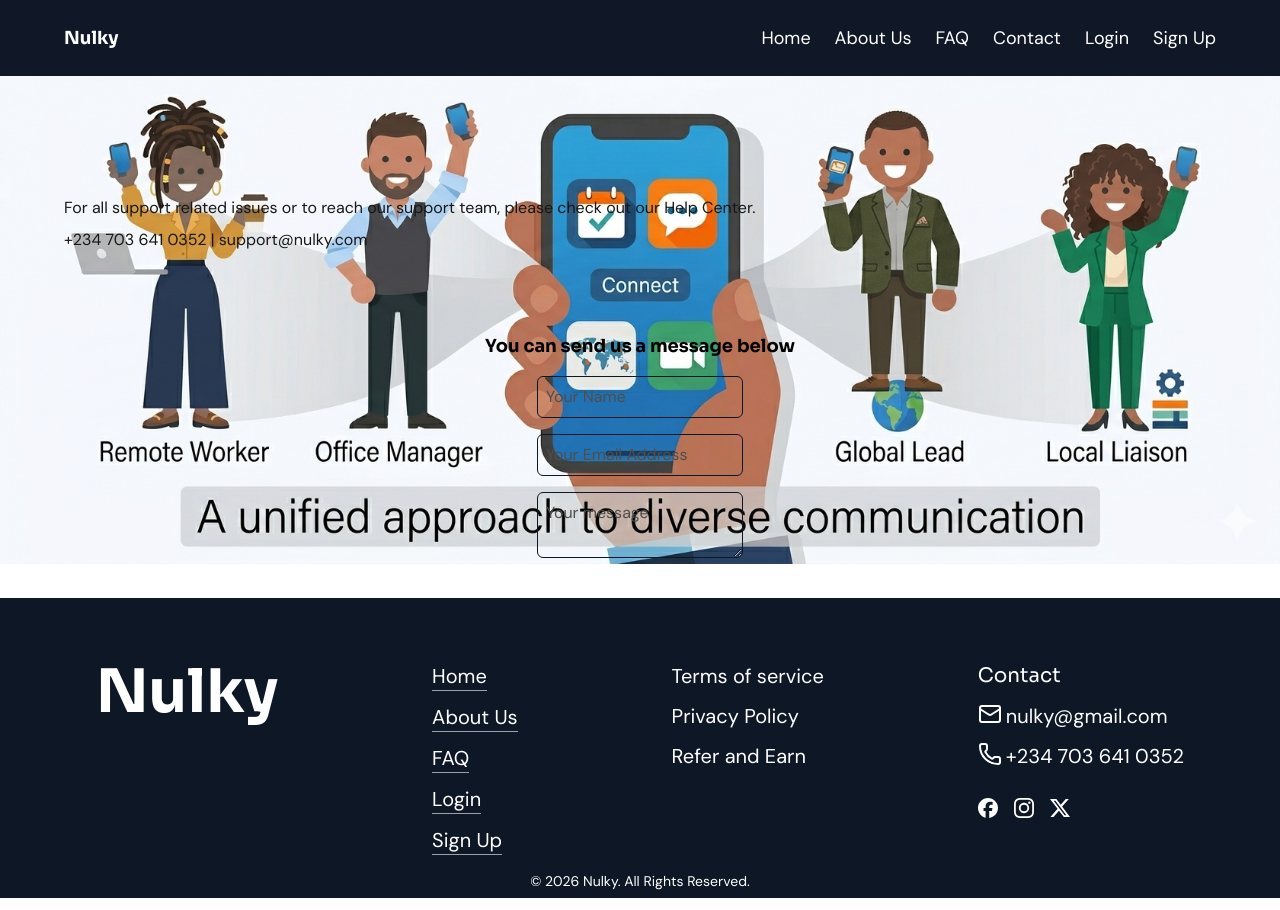
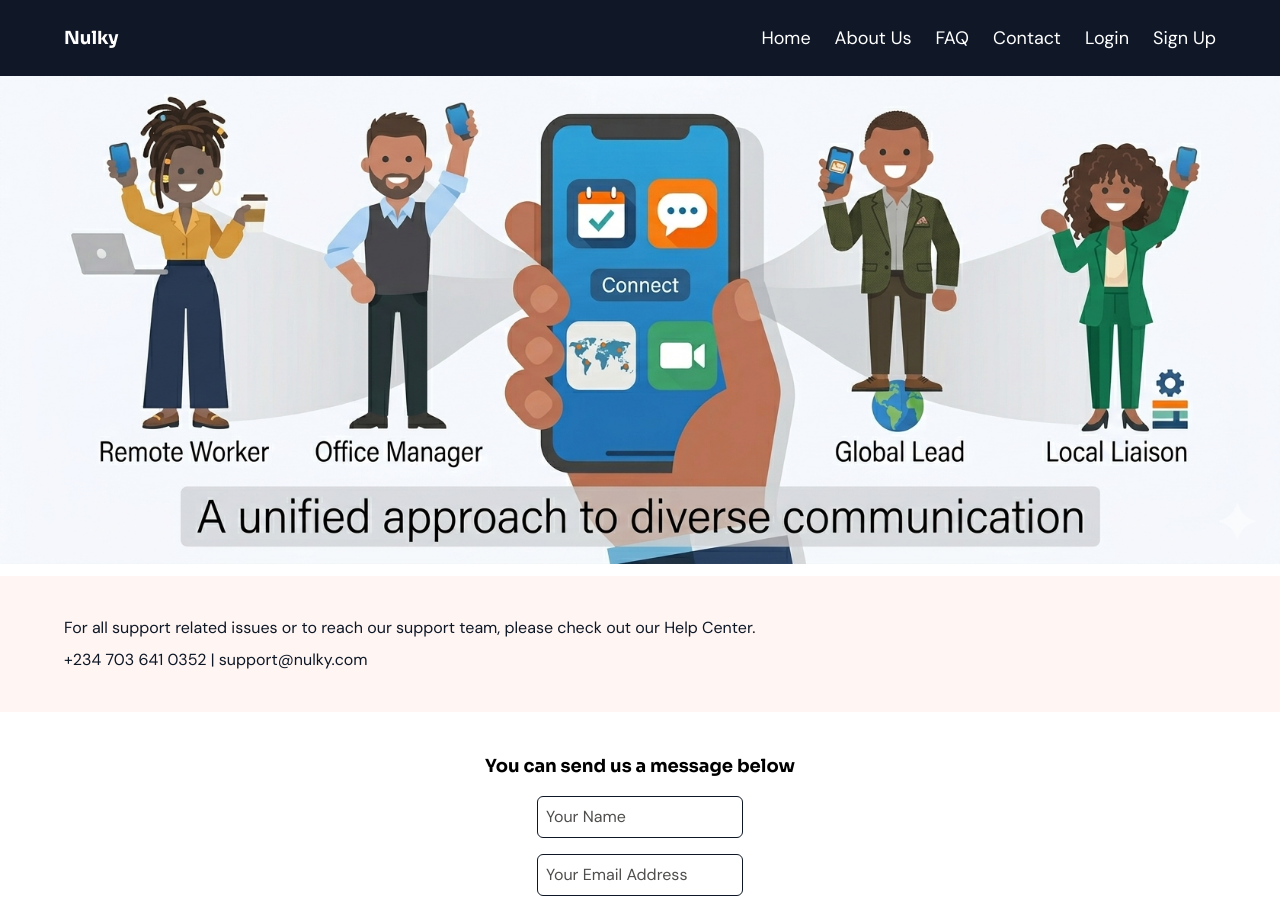
Before and after one commit to Nnenna-udefi/bulk_sms, a Next.js app: page /contact in a window 1280 px wide. Shown: the top 910 px of the page. Built offline with nearby package versions, Linux system fonts and the light colour scheme.

Commit message:
update: update pages styling

```diff
--- a/app/about_us/page.tsx
+++ b/app/about_us/page.tsx
@@ -5,7 +5,7 @@ import Image from "next/image";
 
 const About = () => {
   return (
-    <div className="px-12 md:px-24 py-16 md:py-24 block md:flex gap-6 justify-between">
+    <div className="bg-[#fff6f3] text-[#0e1726] px-12 md:px-24 py-16 md:py-24 block md:flex gap-6 justify-between">
       <div className="flex flex-col gap-2">
         <p>
           We believe communication should be simple, fast, and dependable. Our
--- a/app/auth/login/page.tsx
+++ b/app/auth/login/page.tsx
@@ -47,7 +47,7 @@ const Login = () => {
   }
 
   return (
-    <div className="py-10 px-4 min-h-screen">
+    <div className="py-20 px-4 bg-[#fff6f3] text-[#0e1726]">
       <div className="bg-white container rounded-2xl max-w-125 mx-auto px-4 md:px-6 py-8 lg:px-8  h-full flex flex-col gap-4">
         <div className="text-center py-4">
           <h1 className="text-3xl font-bold tracking-tight md:text-4xl">
--- a/app/auth/signup/page.tsx
+++ b/app/auth/signup/page.tsx
@@ -65,7 +65,7 @@ const Signup = () => {
     router.push(`/signUp/emailSent?email=${encodeURIComponent(email)}`);
   }
   return (
-    <div className="min-h-screen py-10 px-4">
+    <div className="py-20 px-4 bg-[#fff6f3] text-[#0e1726]">
       <div className="bg-white container rounded-2xl max-w-125 mx-auto px-4 md:px-6 py-8 lg:px-8  h-full flex flex-col gap-4">
         <div className="text-center py-4">
           <h1 className="text-3xl font-bold tracking-tight md:text-4xl">
--- a/component/contact.tsx
+++ b/component/contact.tsx
@@ -4,8 +4,8 @@ import Image from "next/image";
 
 const Contact = () => {
   return (
-    <div>
-      <div className="w-full h-20">
+    <div className="bg-white text-[#0e1726]">
+      <div className="w-full h-125">
         <Image
           src={contactImg}
           alt="contact hero image"
--- a/component/faq.tsx
+++ b/component/faq.tsx
@@ -30,12 +30,9 @@ const faqs = [
 
 const Faq = () => {
   return (
-    <div
-      className="container mx-auto max-w-4xl py-12 px-8 sm:px-6 lg:px-16"
-      id="faq"
-    >
+    <div className="container bg-black text-white mx-auto max-w-4xl py-12 px-8 sm:px-6 lg:px-16">
       <div className="text-center mb-12">
-        <h1 className="text-3xl sm:text-4xl font-bold tracking-tight text-[#0e1726] ">
+        <h1 className="text-3xl sm:text-4xl font-bold tracking-tight">
           Frequently Asked Questions
         </h1>
         <p className="mt-4 text-lg text-foreground/90">
--- a/component/footer.tsx
+++ b/component/footer.tsx
@@ -48,7 +48,7 @@ const Footer = () => {
           </div>
         </div>
       </div>
-      <div className="py-4 text-center text-sm">
+      <div className="pt-4 pb-2 text-center text-sm">
         © 2026 Nulky. All Rights Reserved.
       </div>
     </div>
--- a/component/home.tsx
+++ b/component/home.tsx
@@ -9,7 +9,7 @@ const Home = () => {
   return (
     <div className="">
       {/* Hero section */}
-      <section className="md:h-screen h-125 bg-[url('../image/hero.png')] px-6 md:px-16 py-10 md:py-18 text-white">
+      <section className="lg:h-screen h-125 bg-[url('../image/hero.png')] bg-no-repeat px-6 md:px-16 py-10 md:py-18 text-white">
         <div className="flex flex-col gap-4 md:gap-6  py-6 md:py-16 w-full md:w-[60%] text-center md:text-left">
           <h1 className="text-4xl md:text-5xl font-bold ">
             Send Messages That Reach
@@ -111,7 +111,7 @@ const Home = () => {
         </div>
       </section>
 
-      <section>
+      <section id="faq">
         <Faq />
       </section>
     </div>
```
